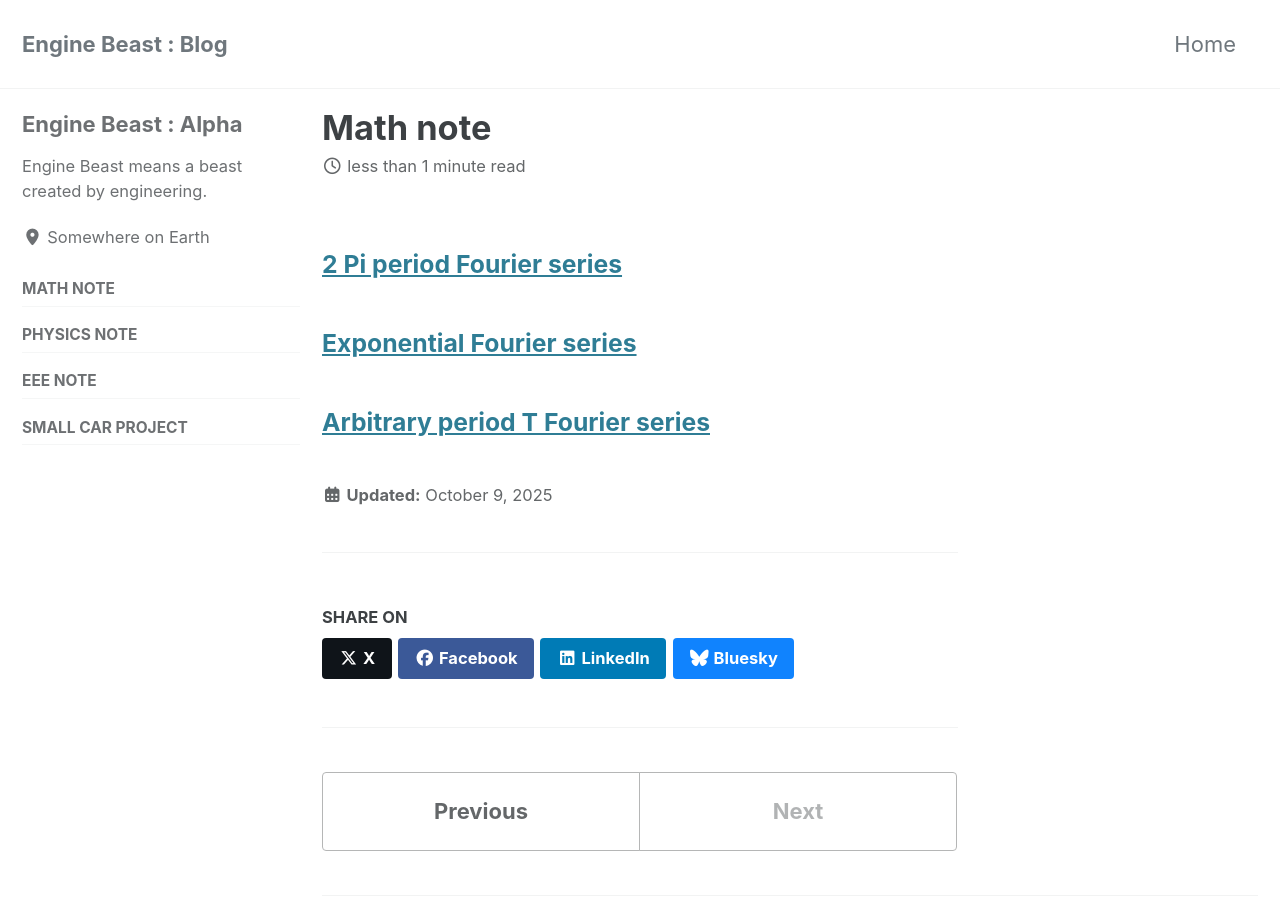
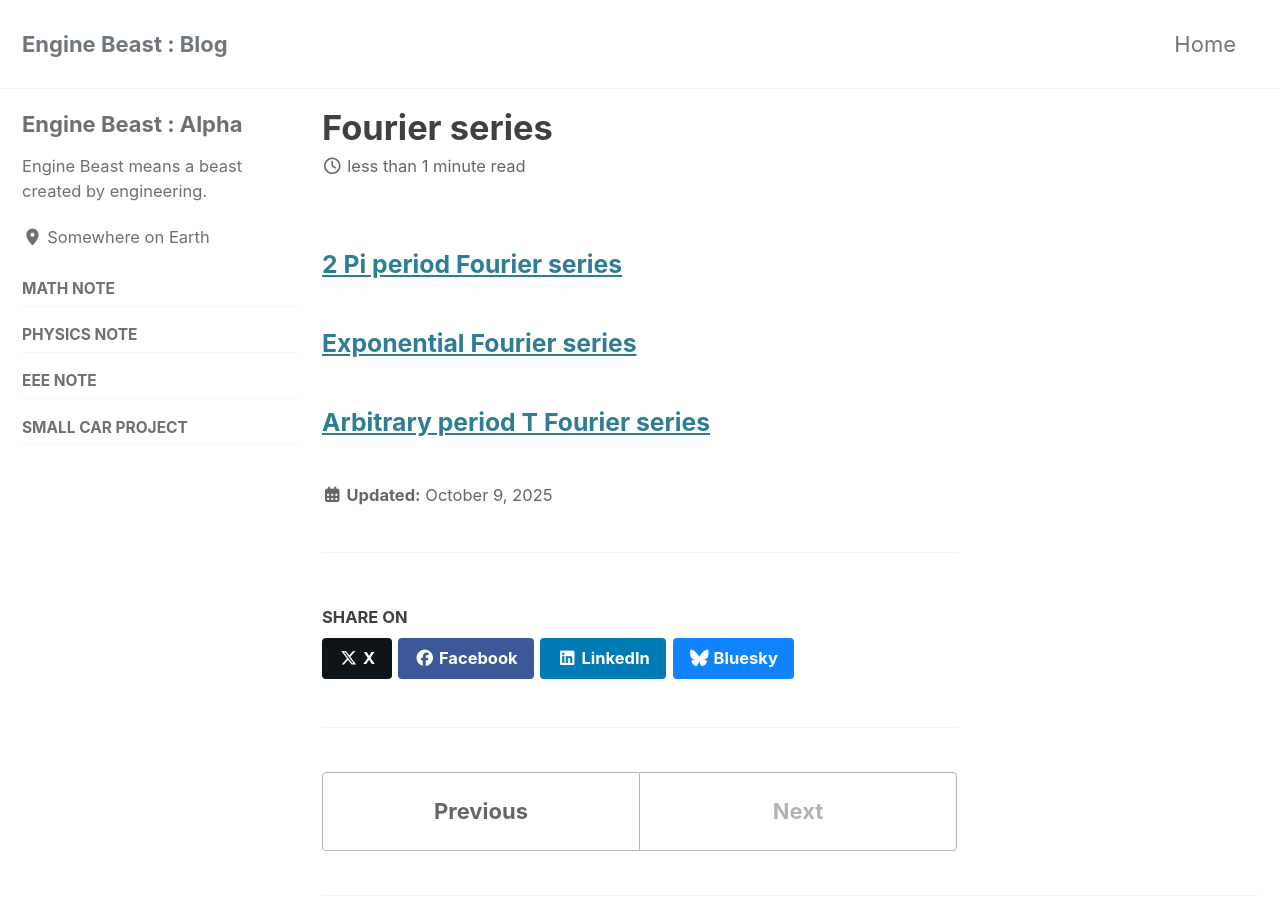
Before and after one commit to enginebeast/enginebeast.github.io, a Jekyll site: the page built from _posts/2025-10-09-fourier_series.md, in a window 1280 px wide and 900 px high. Built offline with Jekyll 4.4.1, drawn with Linux system fonts in a browser that asks for light colours; cached includes are drawn as plain includes.

Commit message:
Update 2025-10-09-fourier_series.md

```diff
--- a/_posts/2025-10-09-fourier_series.md
+++ b/_posts/2025-10-09-fourier_series.md
@@ -1,5 +1,5 @@
 ---
-title: Math note
+title: Fourier series
 ---
 
 ### [2 Pi period Fourier series](https://enginebeast.github.io/math_note/2pi_fourier_series)
```
